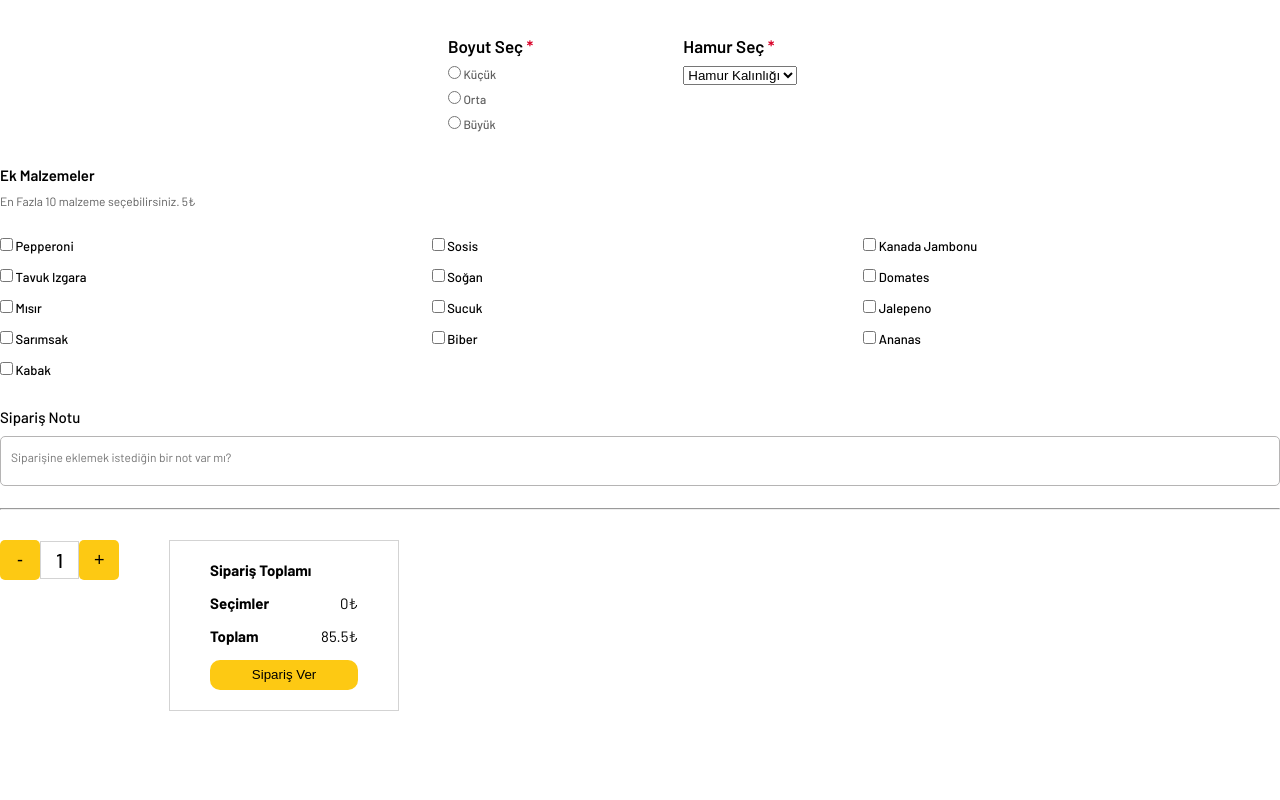
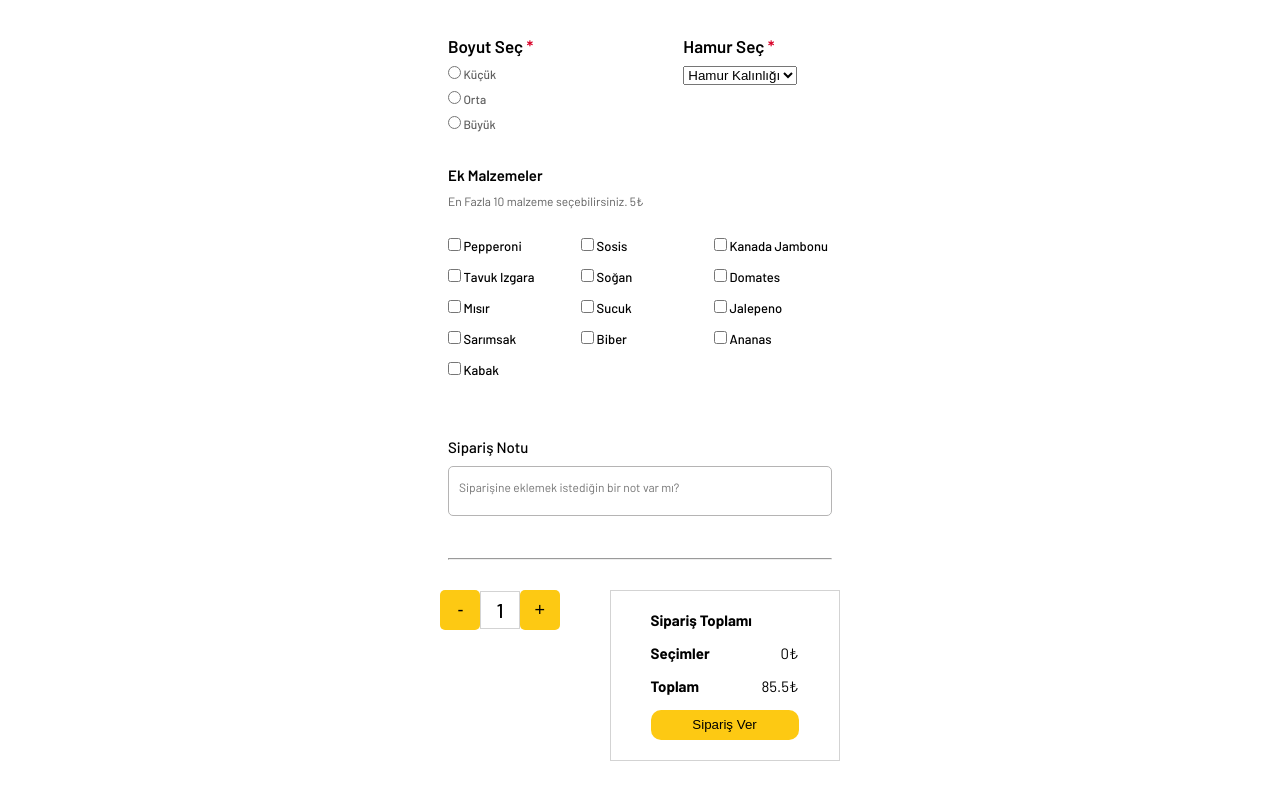
Before and after one commit to ezgi-karaca/pizza-react, a React (Vite) app: page /form in a window 1280 px wide. Shown: the part 626-1426 px from the top of the page. Before the commit the page ends 1387 px from the top, so only its background shows below. Built offline with nearby package versions, Linux system fonts and the light colour scheme; a web font is replaced by a local one.

Commit message:
Form sayfası hizalama css

```diff
--- a/src/Components/FormSayfasi.jsx
+++ b/src/Components/FormSayfasi.jsx
@@ -49,8 +49,10 @@ function FormSayfasi() {
           <MalzemeSecimi onToppingsChange={handleToppings} selectedToppings={selectedToppings}  />
 
           <SiparisNotu/>
+          <div className="hr">
+            <hr/>
+          </div>
 
-          <hr/>
 
           <div className="siparis-toplami">
           <Counter/>
--- a/src/Components/MalzemeSecimi.jsx
+++ b/src/Components/MalzemeSecimi.jsx
@@ -31,12 +31,14 @@ function MalzemeSecimi({ onToppingsChange, selectedToppings }) {
 
   return (
     <div className="malzeme-container">
+      <div className="malzemeler">
       <h3>Ek Malzemeler</h3>
       <p>En Fazla 10 malzeme seçebilirsiniz. 5₺</p>
       <form className="checkbox">
         {ekMalzemeler.map((malzeme)=>{
           return <label><input type="checkbox" value={malzeme} checked={selectedToppings.includes(malzeme)} onChange={handleChange}/> {malzeme}</label>})}
       </form>
+      </div>
     </div>
   )
 
--- a/src/Components/SiparisNotu.jsx
+++ b/src/Components/SiparisNotu.jsx
@@ -4,10 +4,12 @@ import '../csssheets/SiparisNotu.css'
 function SiparisNotu() {
   return (
     <div className="siparis-notu">
+      <div className="siparis">
       <h3>Sipariş Notu</h3>
       <label>
       <textarea className="text-area" placeholder="Siparişine eklemek istediğin bir not var mı?" />
       </label>
+      </div>
     </div>
   )
 }
--- a/src/csssheets/FormSayfasi.css
+++ b/src/csssheets/FormSayfasi.css
@@ -46,12 +46,20 @@ body {
   display: block;
 }
 
-
-hr {
+.hr {
+  display: flex;
+  justify-content: center;
+  width: 100%;
   margin-bottom: 3rem;
+}
+.hr hr{
+  display: flex;
+  width: 30%;
 }
 
 .siparis-toplami {
   display: flex;
+  justify-content: center;
+  width: 30;
   padding-bottom: 5rem;
 }
--- a/src/csssheets/MalzemeSecimi.css
+++ b/src/csssheets/MalzemeSecimi.css
@@ -12,13 +12,19 @@ body {
   width: 100%;
 }
 .malzeme-container{
+  display: flex;
+  justify-content: center;
+  gap: 1rem;
+  width: 100%;
+  margin-bottom: 3rem;
+}
+.malzemeler {
   font-family: 'Barlow';
   display: flex;
   flex-direction: column;
   gap: 1rem;
-  width: 100%;
+  width: 30%;
   margin-bottom: 3rem;
-
 }
 .malzeme-container h3 {
   font-family: 'Barlow';
--- a/src/csssheets/SiparisNotu.css
+++ b/src/csssheets/SiparisNotu.css
@@ -3,17 +3,24 @@ html {
 }
 
 .siparis-notu {
+  display: flex;
+  justify-content: center;
+  width: 100%;
+  margin-bottom: 2rem;
+}
+.siparis{
   font-family: 'Barlow';
   display: flex;
   flex-direction: column;
   gap: 1rem;
-  width: 100%;
+  width: 30%;
   margin-bottom: 2rem;
 }
 .siparis-notu h3 {
   font-size: 1.5rem;
   font-weight: 500;
 }
+
 .text-area {
   width: 100%;
   border-radius: 5px;
```
